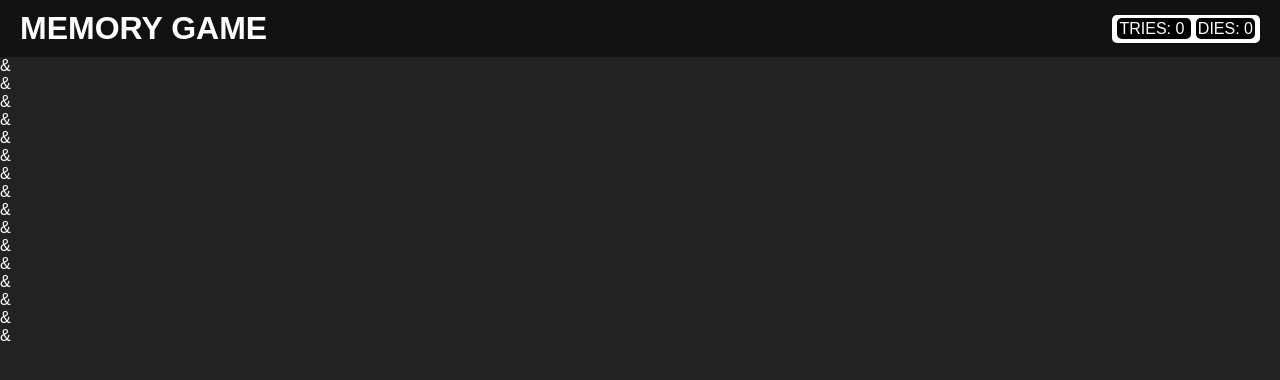
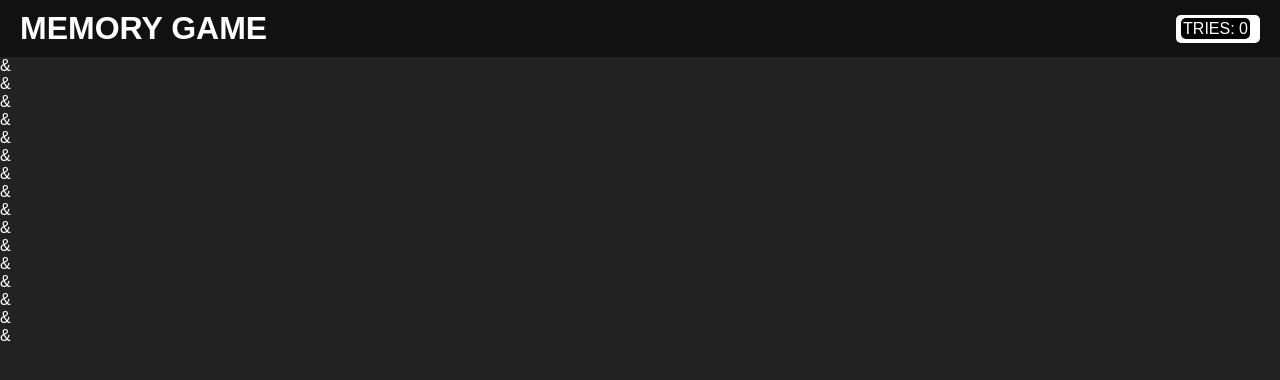
Before and after one commit to alinajib0/memory_game, a plain HTML site: page index.html in a window 1280 px wide. Drawn offline with Linux system fonts and the light colour scheme.

Commit message:
fix html

```diff
--- a/index.html
+++ b/index.html
@@ -15,9 +15,9 @@
       <span class="tries">
         TRIES: <span id="tries_number">0</span>
       </span>
-      <span class="dies">
-        DIES: <span id="dies_number">0</span>
-      </span>
+      <!-- <span class="dies"> -->
+      <!--   DIES: <span id="dies_number">0</span> -->
+      <!-- </span> -->
     </div>
   </header>
   <main>
```
